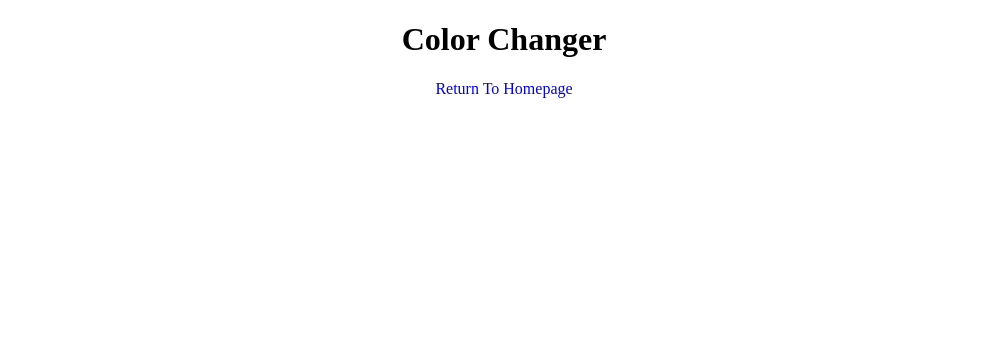
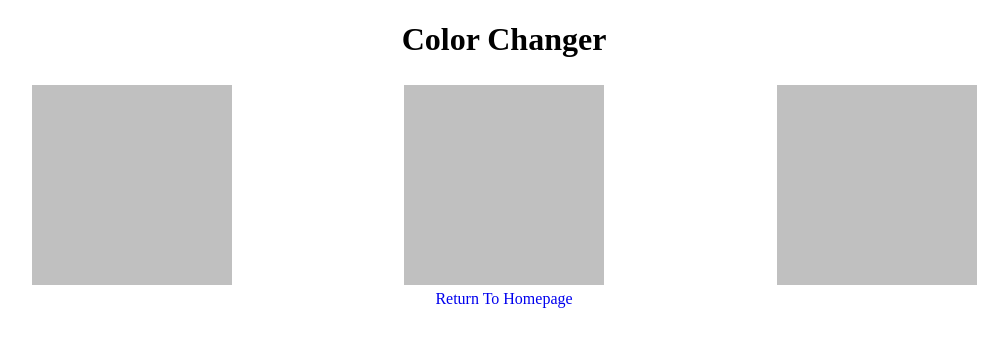
Before and after one commit to PJIceskull/n220fall22, a plain HTML site: page 10_HTMLEvents/HTMLEvent_Exercises/colorChanger/colorChanger.html in a window 1280 px wide. Shown: the whole page, without its empty margins (136-1144 px from the left). Drawn offline with Linux system fonts and the light colour scheme.

Commit message:
created greyDiv

```diff
--- a/10_HTMLEvents/HTMLEvent_Exercises/colorChanger/app.js
+++ b/10_HTMLEvents/HTMLEvent_Exercises/colorChanger/app.js
@@ -1,6 +1,9 @@
 // Variables
 let divSize = 200; // Number to use for the size values of the divs
-let greyDiv = document.getElementsByClassName("greyDiv"); // Target Element with the Class, "greyDiv"
+let greyDiv = document.getElementById("greyDiv");
 
-greyDiv.style.height = divSize + "px";
-greyDiv.style.width = divSize + "px";
+// greyDiv.style.width = divSize + "px";
+// greyDiv.style.height = divSize + "px";
+// greyDiv.style.backgroundColor = "#c0c0c0";
+
+// greyDiv.
--- a/10_HTMLEvents/HTMLEvent_Exercises/colorChanger/colorChanger.html
+++ b/10_HTMLEvents/HTMLEvent_Exercises/colorChanger/colorChanger.html
@@ -11,9 +11,11 @@
     <!-- Heading -->
     <h1>Color Changer</h1>
 
-    <div class="greyDiv"></div>
-    <div class="greyDiv"></div>
-    <div class="greyDiv"></div>
+    <div class="wrapper">
+      <div class="greyDiv"></div>
+      <div class="greyDiv"></div>
+      <div class="greyDiv"></div>
+    </div>
 
     <a href="../index.html">Return To Homepage</a>
     <!-- Link to Javascript file(s) -->
--- a/10_HTMLEvents/HTMLEvent_Exercises/style.css
+++ b/10_HTMLEvents/HTMLEvent_Exercises/style.css
@@ -15,7 +15,17 @@ nav {
 a {
   text-decoration: none;
 }
+.wrapper {
+  display: flex;
+  align-items: center;
+  justify-content: space-evenly;
+  /* margin: 0 auto; */
+}
 
 .greyDiv {
   background-color: #c0c0c0;
+  width: 200px;
+  height: 200px;
+  margin: 5px;
+  /* float: left; */
 }
```
